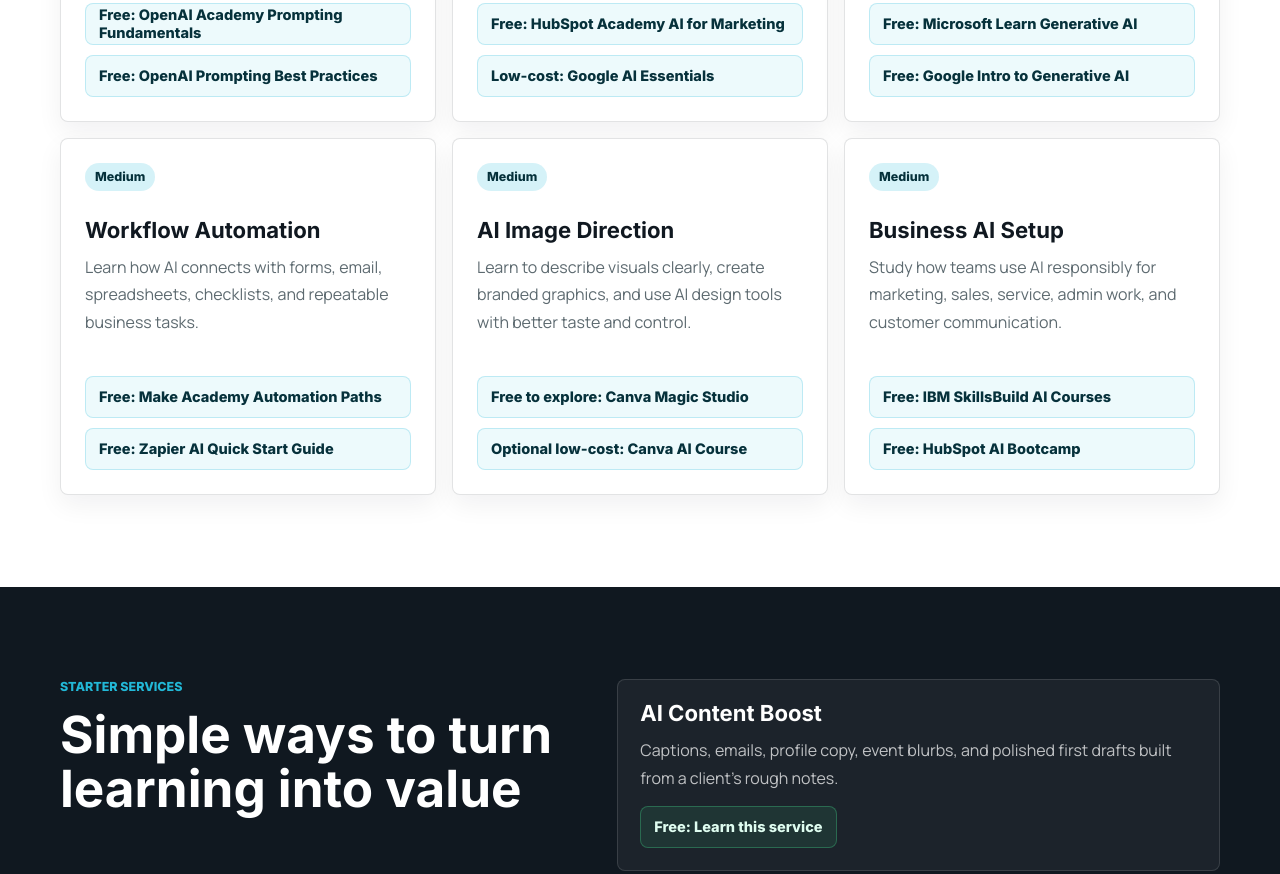
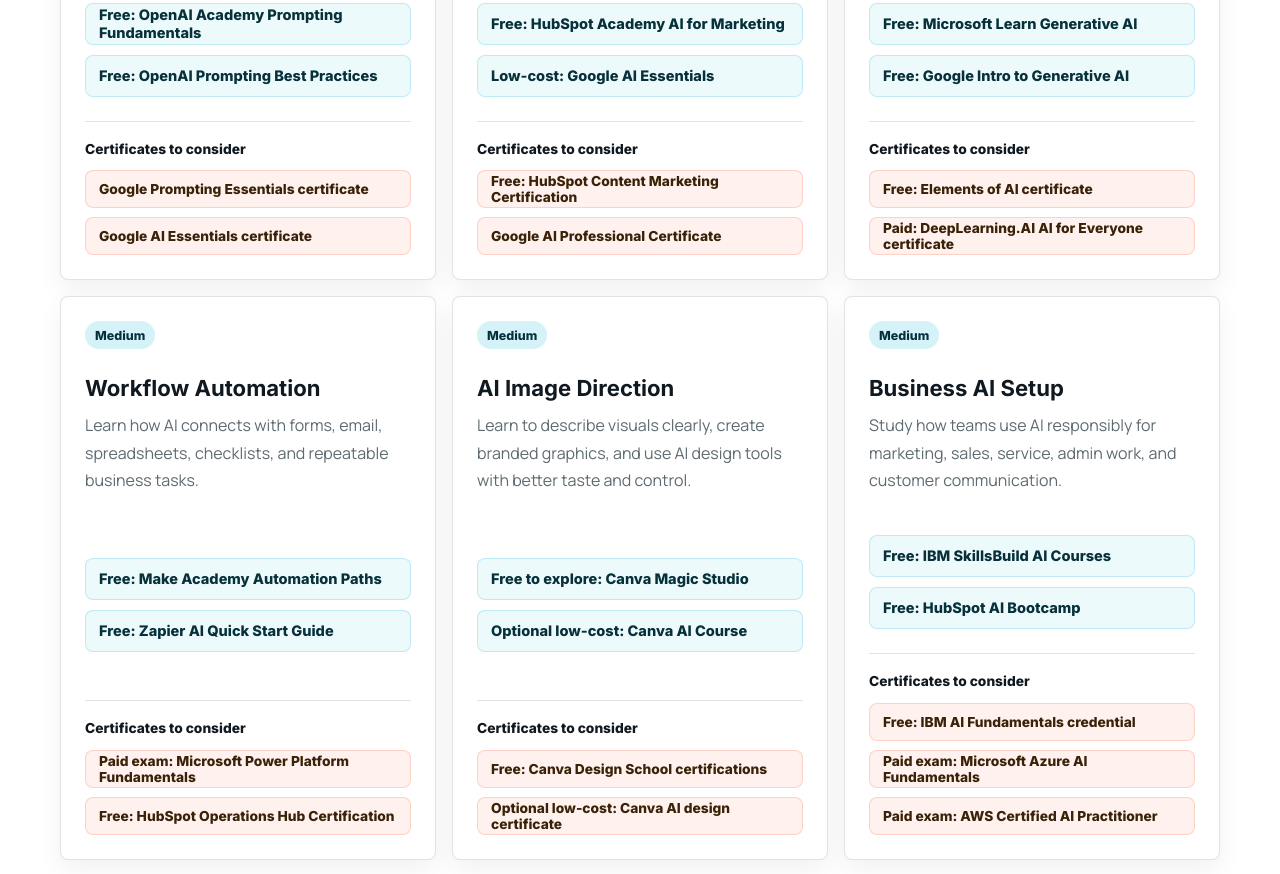
Before and after one commit to marksman2g/ai-skills, a website: page index.html in a window 1280 px wide. Shown: the part 2678-3552 px from the top of the page. Drawn offline with Linux system fonts and the light colour scheme.

Commit message:
Add recognized AI certificate paths

```diff
--- a/index.html
+++ b/index.html
@@ -110,6 +110,11 @@
               <a href="https://openai.com/academy/prompting/" target="_blank" rel="noopener">Free: OpenAI Academy Prompting Fundamentals</a>
               <a href="https://help.openai.com/en/articles/10032626-prompt-engineering-best-practices-for-chatgpt" target="_blank" rel="noopener">Free: OpenAI Prompting Best Practices</a>
             </div>
+            <div class="cert-links" aria-label="Prompt writing certificate links">
+              <p>Certificates to consider</p>
+              <a href="https://www.coursera.org/specializations/prompting-essentials-google" target="_blank" rel="noopener">Google Prompting Essentials certificate</a>
+              <a href="https://www.coursera.org/learn/google-ai-essentials" target="_blank" rel="noopener">Google AI Essentials certificate</a>
+            </div>
           </article>
 
           <article class="resource-card">
@@ -121,6 +126,11 @@
             <div class="resource-links">
               <a href="https://academy.hubspot.com/courses/client-management" target="_blank" rel="noopener">Free: HubSpot Academy AI for Marketing</a>
               <a href="https://grow.google/ai-essentials/" target="_blank" rel="noopener">Low-cost: Google AI Essentials</a>
+            </div>
+            <div class="cert-links" aria-label="Content drafting certificate links">
+              <p>Certificates to consider</p>
+              <a href="https://academy.hubspot.com/courses/content-marketing" target="_blank" rel="noopener">Free: HubSpot Content Marketing Certification</a>
+              <a href="https://www.coursera.org/professional-certificates/google-ai" target="_blank" rel="noopener">Google AI Professional Certificate</a>
             </div>
           </article>
 
@@ -134,6 +144,11 @@
               <a href="https://learn.microsoft.com/en-us/shows/generative-ai-for-beginners/" target="_blank" rel="noopener">Free: Microsoft Learn Generative AI</a>
               <a href="https://www.cloudskillsboost.google/course_templates/536" target="_blank" rel="noopener">Free: Google Intro to Generative AI</a>
             </div>
+            <div class="cert-links" aria-label="Research summaries certificate links">
+              <p>Certificates to consider</p>
+              <a href="https://www.elementsofai.com/" target="_blank" rel="noopener">Free: Elements of AI certificate</a>
+              <a href="https://www.deeplearning.ai/courses/ai-for-everyone/" target="_blank" rel="noopener">Paid: DeepLearning.AI AI for Everyone certificate</a>
+            </div>
           </article>
 
           <article class="resource-card">
@@ -145,6 +160,11 @@
             <div class="resource-links">
               <a href="https://academy.make.com/" target="_blank" rel="noopener">Free: Make Academy Automation Paths</a>
               <a href="https://help.zapier.com/hc/en-us/articles/18590756459277-AI-quick-start-guide-in-Zapier" target="_blank" rel="noopener">Free: Zapier AI Quick Start Guide</a>
+            </div>
+            <div class="cert-links" aria-label="Workflow automation certificate links">
+              <p>Certificates to consider</p>
+              <a href="https://learn.microsoft.com/en-us/credentials/certifications/exams/pl-900/" target="_blank" rel="noopener">Paid exam: Microsoft Power Platform Fundamentals</a>
+              <a href="https://academy.hubspot.com/courses/operations-hub-software" target="_blank" rel="noopener">Free: HubSpot Operations Hub Certification</a>
             </div>
           </article>
 
@@ -158,6 +178,11 @@
               <a href="https://www.canva.com/magic/" target="_blank" rel="noopener">Free to explore: Canva Magic Studio</a>
               <a href="https://www.coursera.org/learn/ai-powered-design-with-canva-magic-studio" target="_blank" rel="noopener">Optional low-cost: Canva AI Course</a>
             </div>
+            <div class="cert-links" aria-label="AI image direction certificate links">
+              <p>Certificates to consider</p>
+              <a href="https://www.canva.com/design-school/explore" target="_blank" rel="noopener">Free: Canva Design School certifications</a>
+              <a href="https://www.coursera.org/learn/ai-powered-design-with-canva-magic-studio" target="_blank" rel="noopener">Optional low-cost: Canva AI design certificate</a>
+            </div>
           </article>
 
           <article class="resource-card">
@@ -169,6 +194,12 @@
             <div class="resource-links">
               <a href="https://skillsbuild.org/adult-learners/explore-learning/artificial-intelligence" target="_blank" rel="noopener">Free: IBM SkillsBuild AI Courses</a>
               <a href="https://academy.hubspot.com/courses/ai-for-marketing-sales-and-service-bootcamp" target="_blank" rel="noopener">Free: HubSpot AI Bootcamp</a>
+            </div>
+            <div class="cert-links" aria-label="Business AI setup certificate links">
+              <p>Certificates to consider</p>
+              <a href="https://skillsbuild.org/college-students/artificial-intelligence" target="_blank" rel="noopener">Free: IBM AI Fundamentals credential</a>
+              <a href="https://learn.microsoft.com/en-us/credentials/certifications/azure-ai-fundamentals/" target="_blank" rel="noopener">Paid exam: Microsoft Azure AI Fundamentals</a>
+              <a href="https://aws.amazon.com/certification/certified-ai-practitioner/" target="_blank" rel="noopener">Paid exam: AWS Certified AI Practitioner</a>
             </div>
           </article>
         </div>
--- a/styles.css
+++ b/styles.css
@@ -290,6 +290,7 @@
 }
 
 .resource-links a,
+.cert-links a,
 .offer-list a {
   display: inline-flex;
   align-items: center;
@@ -303,6 +304,29 @@
   font-size: 0.91rem;
   font-weight: 800;
   text-decoration: none;
+}
+
+.cert-links {
+  display: grid;
+  gap: 9px;
+  padding-top: 16px;
+  border-top: 1px solid var(--line);
+}
+
+.cert-links p {
+  margin: 0;
+  color: var(--ink);
+  font-family: "Inter", Arial, sans-serif;
+  font-size: 0.86rem;
+  font-weight: 800;
+}
+
+.cert-links a {
+  min-height: 38px;
+  color: #3a2208;
+  border-color: rgba(255, 122, 89, 0.28);
+  background: rgba(255, 122, 89, 0.1);
+  font-size: 0.86rem;
 }
 
 .offers-section {
```
